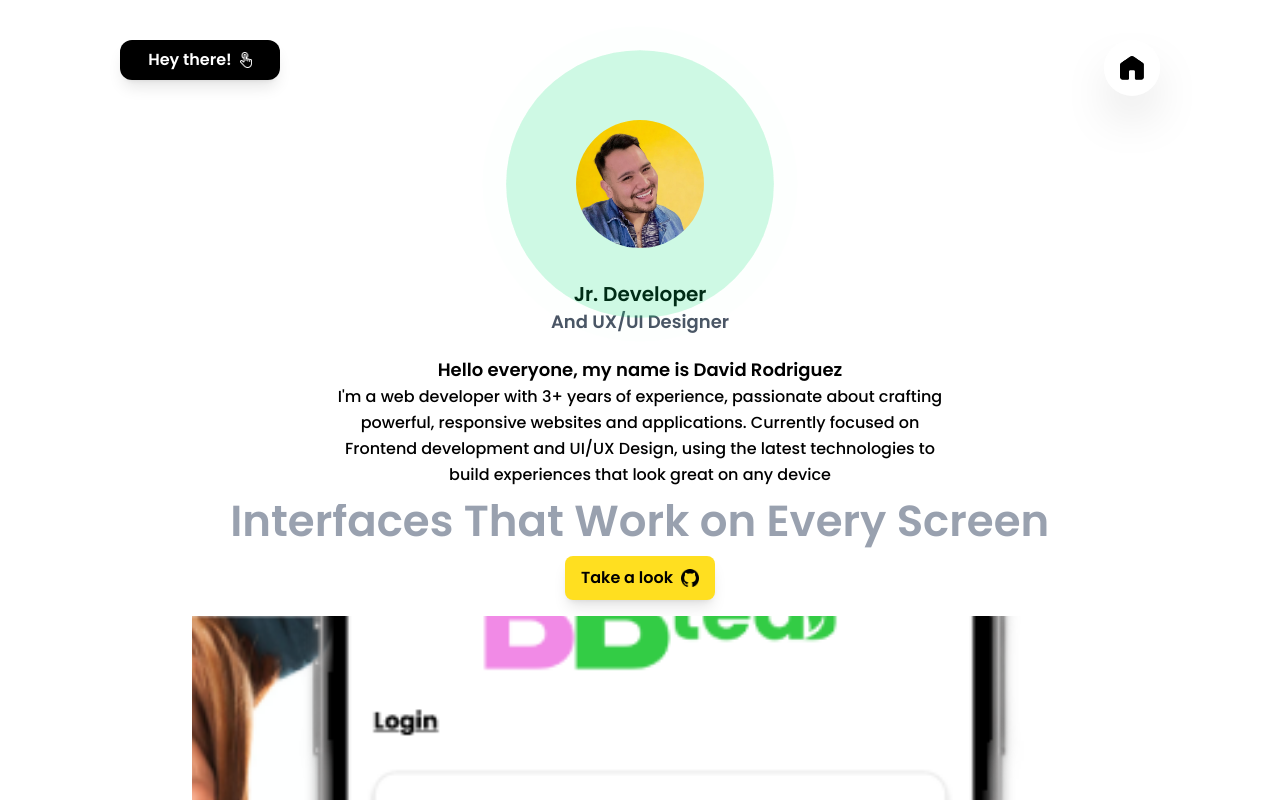
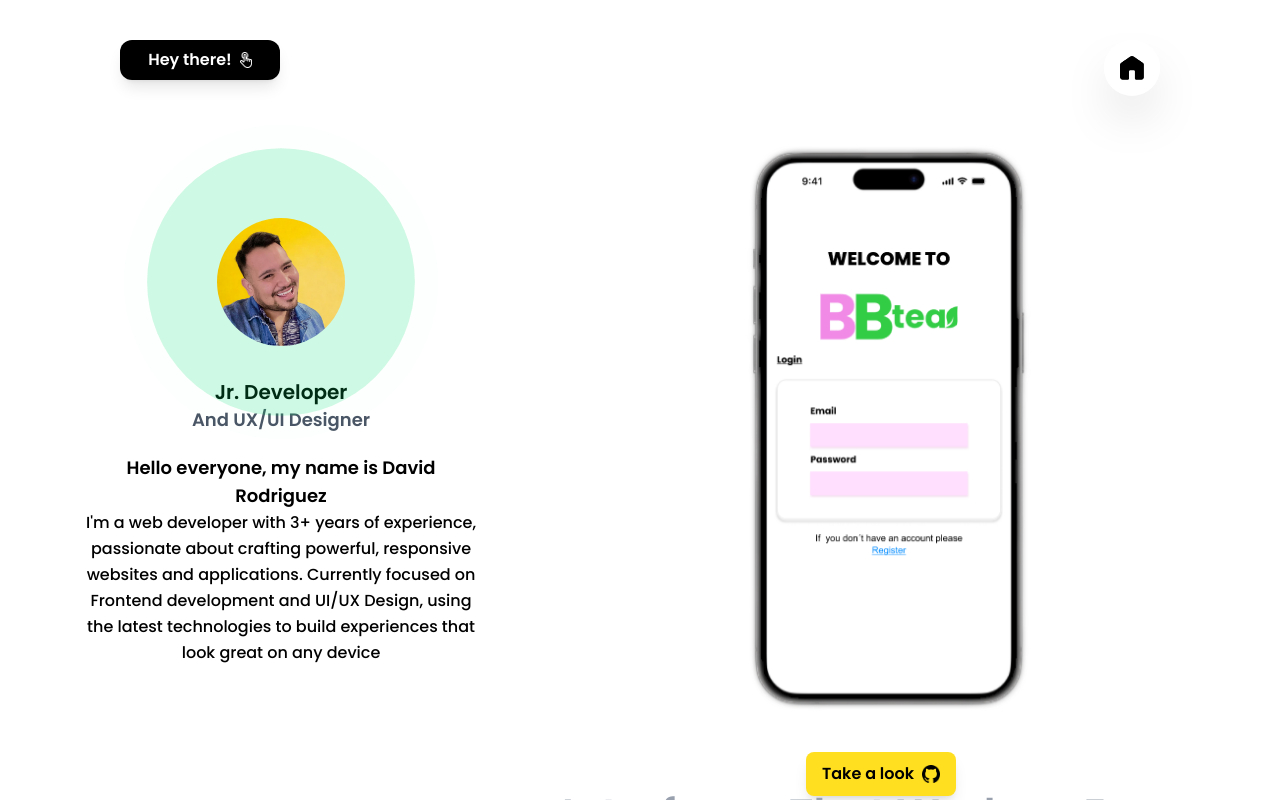
Before and after one commit to SoyDavid29/myPortfolio, a React (Vite) app: page / in a window 1280 px wide. Shown: the top 800 px of the page. Built offline with nearby package versions, Linux system fonts and the light colour scheme.

Commit message:
style: hero to desktop modified to different devices

```diff
--- a/src/Components/PhotoCard.tsx
+++ b/src/Components/PhotoCard.tsx
@@ -23,6 +23,7 @@ export default function PhotoCard({ images }: CarouselProps) {
                 width: "70%",
                 height: "600px",
                 overflow: "hidden",
+                maxWidth: "350px",
             }}
         >
             {images.map((src, i) => {
--- a/src/Sections/Hero.tsx
+++ b/src/Sections/Hero.tsx
@@ -32,9 +32,16 @@ const Hero: React.FC = () => {
 
 
     return (
-        <section className=" w-full h-auto pt-10 flex flex-col items-center justify-center" id="start">
+        <section className=" w-full h-auto pt-10 flex flex-col items-center justify-center
+        lg:flex-row lg:items-center lg:space-around lg:px-10"
+            id="start"
 
-            <article className="flex flex-col items-center">
+
+
+        >
+
+            <article className="flex flex-col items-center
+              lg:px-10 lg:-mt-40">
 
                 <div className="relative flex items-center justify-center mb-8">
 
@@ -68,9 +75,8 @@ const Hero: React.FC = () => {
 
                 <h2 className="font-poppins font-semibold text-xl">Jr. Developer</h2>
                 <h2 className="font-poppins font-semibold text-lg text-gray-600">And UX/UI Designer</h2>
-            </article>
 
-            <article className="pt-5 px-7 max-w-2xl">
+                <article className="pt-5 px-7 max-w-2xl lg:px-1">
                     <p className="font-poppins font-semibold text-center text-lg">
                         Hello everyone, my name is David Rodriguez
                     </p>
@@ -78,10 +84,12 @@ const Hero: React.FC = () => {
                         I'm a web developer with 3+ years of experience, passionate about crafting powerful, responsive websites and applications. Currently focused on Frontend development and UI/UX Design, using the latest technologies to build experiences that look great on any device
                     </p>
                 </article>
+            </article>
 
-            <article className="flex flex-col items-center justify-center w-full gap-4 mt-4 overflow-hidden">
 
-                <motion.h1 className="font-poppins font-semibold text-gray-400 md:text-3xl lg:text-4xl text-center px-4 "
+            <article className="flex flex-col items-center justify-center w-full gap-4 mt-4 overflow-hidden  lg:flex-col-reverse ">
+
+                <motion.h1 className="font-poppins font-semibold text-gray-400 md:text-3xl text-center px-3 lg:px-28 lg:pb-10 "
                     ref={tittleRef}
                     style={{ scale, opacity }}
                 >Interfaces That Work on Every Screen
```
Lines whose indentation alone changed are shown as unchanged.
